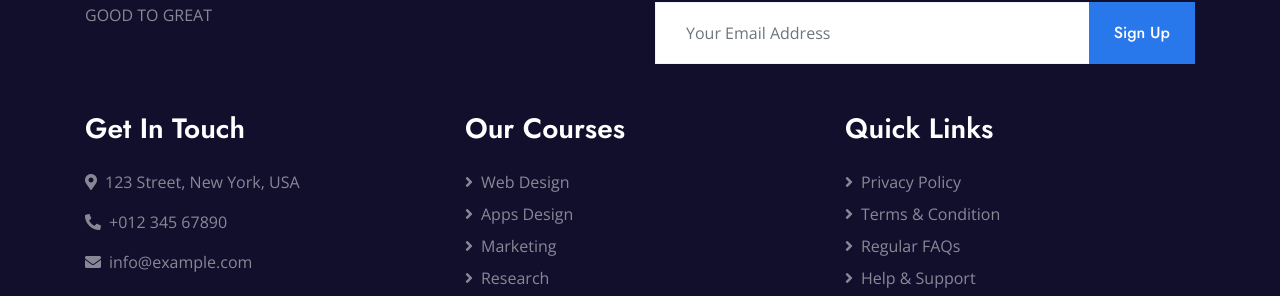
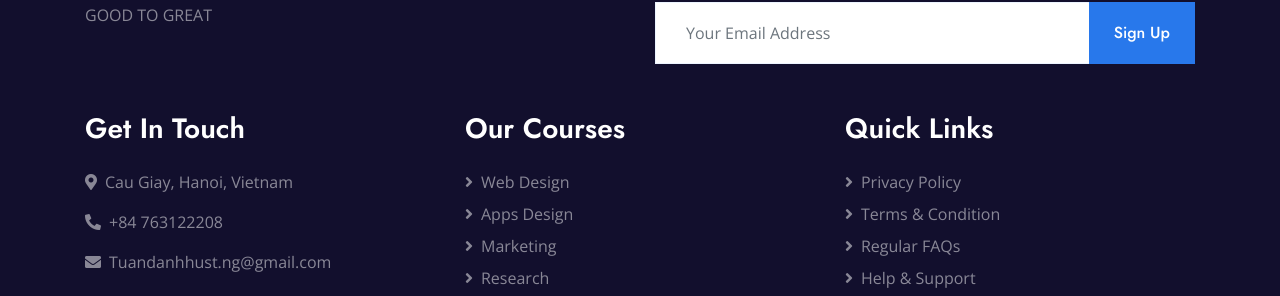
Before and after one commit to TuanDanhng/songphithuong, a plain HTML site: page static/detail.html in a window 1280 px wide. Shown: the part 2656-2952 px from the top of the page. Drawn offline with nearby package versions, Linux system fonts and the light colour scheme.

Commit message:
Update code 20092024

```diff
--- a/static/detail.html
+++ b/static/detail.html
@@ -319,9 +319,9 @@
             <div class="row">
                 <div class="col-md-4 mb-5">
                     <h3 class="text-white mb-4">Get In Touch</h3>
-                    <p><i class="fa fa-map-marker-alt mr-2"></i>123 Street, New York, USA</p>
-                    <p><i class="fa fa-phone-alt mr-2"></i>+012 345 67890</p>
-                    <p><i class="fa fa-envelope mr-2"></i>info@example.com</p>
+                    <p><i class="fa fa-map-marker-alt mr-2"></i>Cau Giay, Hanoi, Vietnam</p>
+                    <p><i class="fa fa-phone-alt mr-2"></i>+84 763122208</p>
+                    <p><i class="fa fa-envelope mr-2"></i>Tuandanhhust.ng@gmail.com</p>
                     <div class="d-flex justify-content-start mt-4">
                         <a class="text-white mr-4" href="#"><i class="fab fa-2x fa-twitter"></i></a>
                         <a class="text-white mr-4" href="#"><i class="fab fa-2x fa-facebook-f"></i></a>
```
Also changed, not shown: static/index.html (+1 -3 lines), 4 other files.
